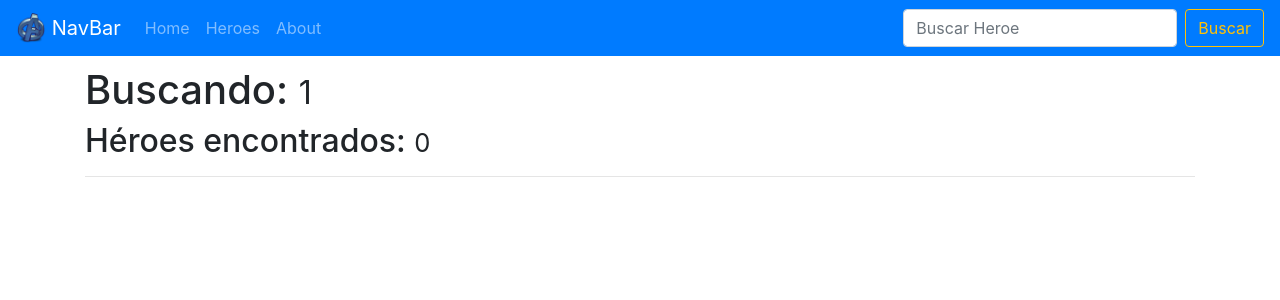
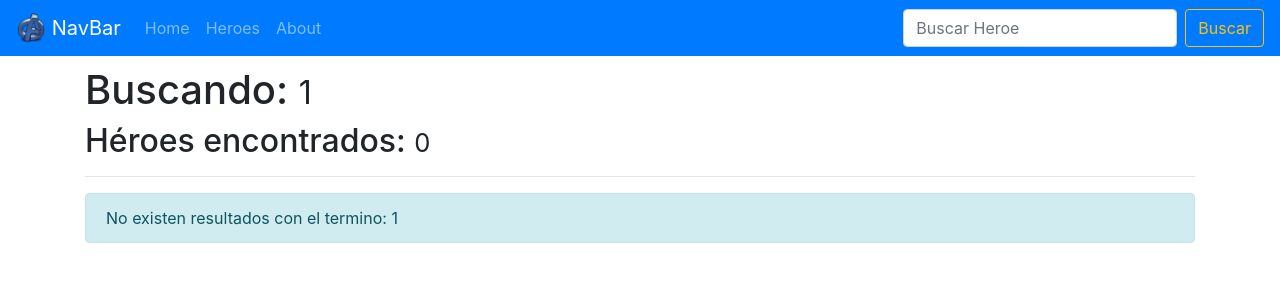
Before and after one commit to lalodv0725/CursoTypeScript, an Angular app: page /buscar/1 in a window 1280 px wide. Shown: the top 300 px of the page. Built offline with nearby package versions, Linux system fonts and the light colour scheme.

Commit message:
Creacion pantalla de buscador

```diff
--- a/src/app/components/search/search.component.html
+++ b/src/app/components/search/search.component.html
@@ -2,8 +2,18 @@
 
 <h2>Héroes encontrados: <small>{{heroes.length}}</small></h2>
 <hr>
-<div class="card-columns">
-    <div class="card animated fadeIn fast" *ngFor="let heroe of heroes; let i = index;" >
+
+<div *ngIf="heroes.length == 0;" class="row">
+    <div class="col-md-12">
+        <div class="alert alert-info" role="alert">
+            No existen resultados con el termino: {{termino}}
+        </div>
+    </div>
+</div>
+
+
+<div *ngIf="heroes.length > 0;" class="card-columns">
+    <div class="card animated fadeIn fast" *ngFor="let heroe of heroes; let i = index;">
         <img [src]=heroe.img class="card-img-top" alt="{{ heroe.nombre }}">
         <div class="card-body">
             <h5 class="card-title">{{ heroe.nombre }}</h5>
```
